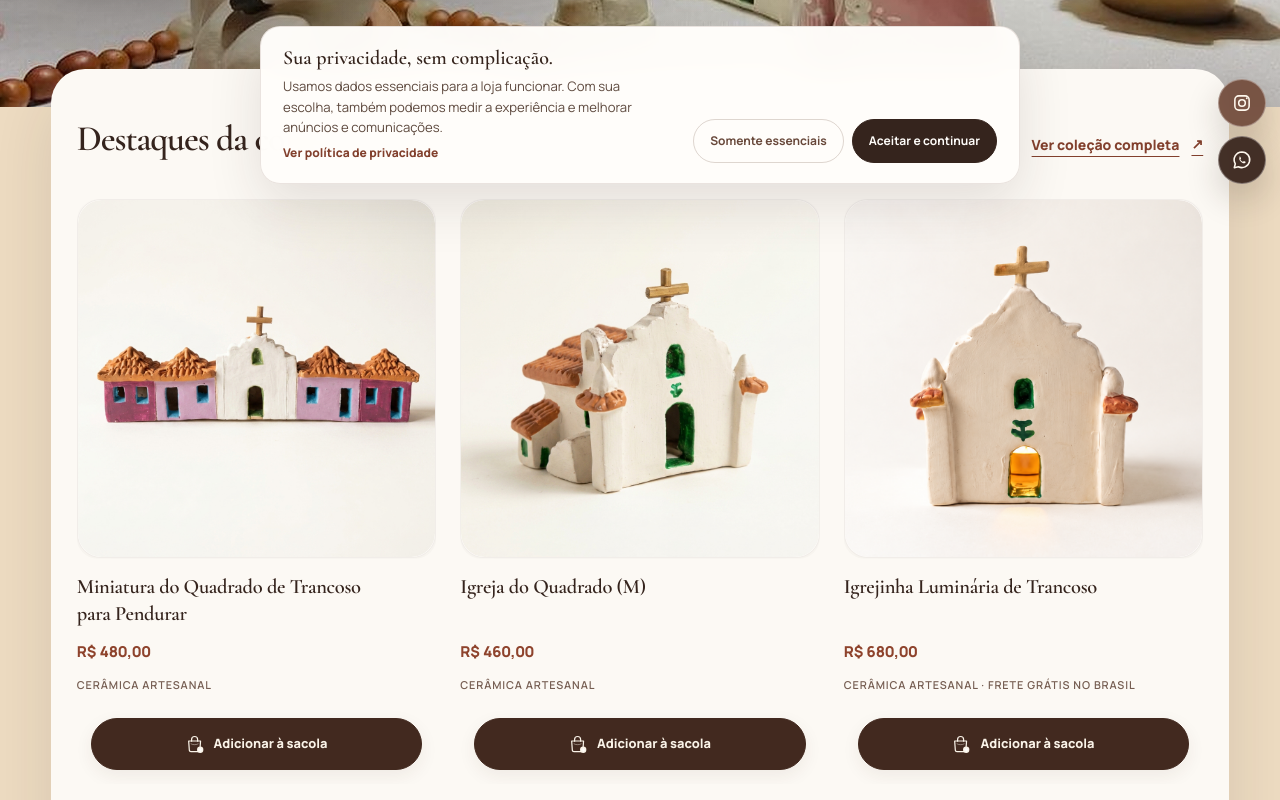
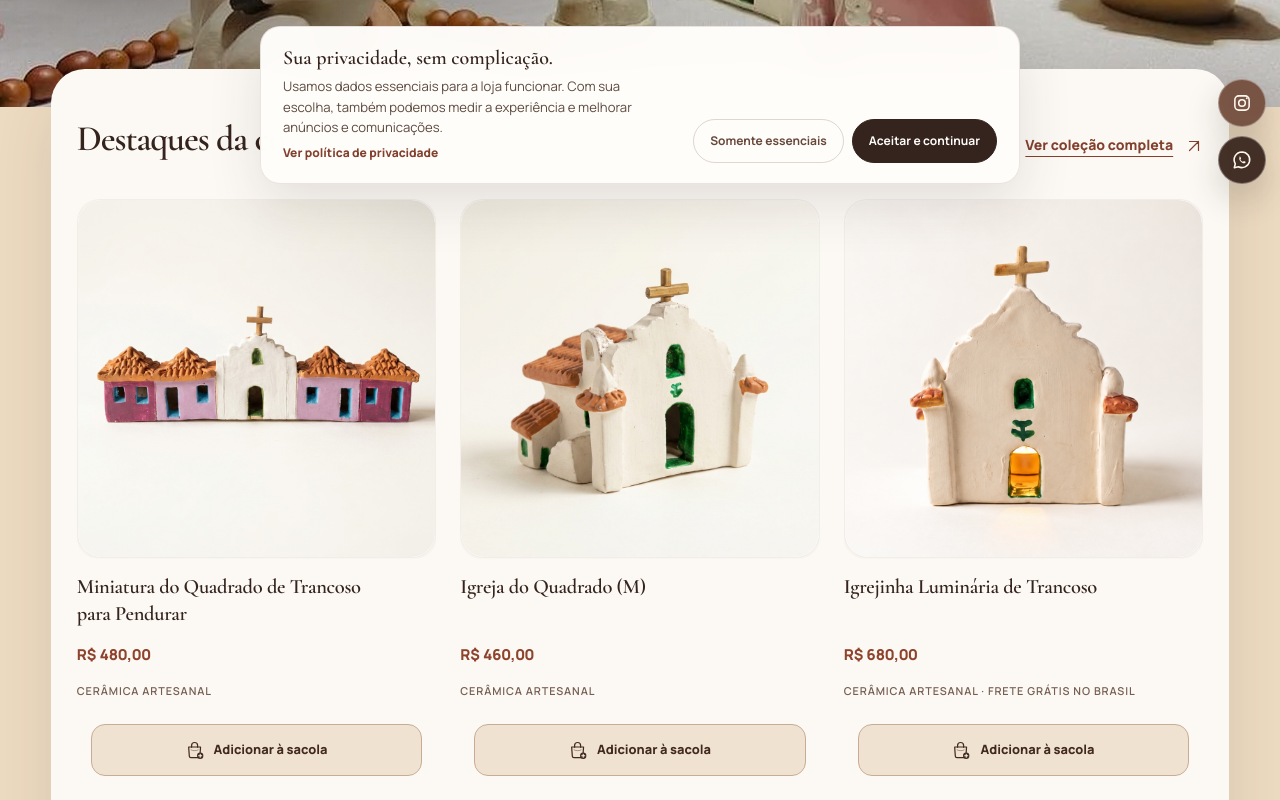
Before and after one commit to agotrancoso-create/agotrancoso-loja, a Next.js app: page / in a window 1280 px wide. Shown: the part 600-1400 px from the top of the page. Built offline with nearby package versions, Linux system fonts and the light colour scheme; no server answers.

Commit message:
Polish storefront hierarchy with consistent cards and monochrome link icons

```diff
--- a/app/google-visibility-polish.css
+++ b/app/google-visibility-polish.css
@@ -1076,3 +1076,87 @@ body .ago-home .ago-benefit-interactive {
     line-height: 1.35;
   }
 }
+
+/* Quiet, consistent finishing touches; retain the original product photographs. */
+.ago-link-arrow { display: inline-block; vertical-align: middle; flex-shrink: 0; }
+body .ago-home .product-card-copy,
+body .product-related-selection .product-card-copy {
+  display: grid;
+  grid-template-rows: minmax(3.7rem, auto) auto minmax(2.6em, auto);
+  gap: 8px !important;
+  padding-top: 16px;
+}
+body .ago-home .product-card .product-name,
+body .product-related-selection .product-card .product-name {
+  margin: 0;
+  font-size: clamp(1.1rem, 1.6vw, 1.4rem) !important;
+  line-height: 1.3 !important;
+}
+body .ago-home .product-card .current-price,
+body .product-related-selection .product-card .current-price {
+  margin: 0;
+  font-variant-numeric: tabular-nums;
+}
+body .ago-home .product-card .product-add,
+body .product-related-selection .product-card .product-add {
+  background: #efe2d1 !important;
+  color: #42291f !important;
+  border: 1px solid #c8ad96 !important;
+  border-radius: 14px !important;
+  box-shadow: none !important;
+  min-height: 48px;
+}
+body .product-card .product-image-primary,
+body .product-card:hover .product-image-primary,
+body .product-card:has(.product-card-main:focus-visible) .product-image-primary {
+  filter: none !important;
+  transform: none !important;
+}
+body .product-card::after { display: none !important; }
+body .product-card:hover,
+body .product-card:has(.product-card-main:focus-visible) {
+  transform: none !important;
+  box-shadow: none !important;
+}
+body .product-card .product-add.is-added,
+body .product-card .product-add:focus-visible {
+  background: #42291f !important;
+  color: #fffaf3 !important;
+}
+body .product-card-main:focus-visible,
+body .ago-premium-text-link:focus-visible {
+  outline: 2px solid #784b36;
+  outline-offset: 5px;
+  border-radius: 4px;
+}
+@media (hover: hover) and (pointer: fine) {
+  body .product-card .product-add:hover { background: #42291f !important; color: #fffaf3 !important; }
+}
+@media (max-width: 600px) {
+  body .ago-home .product-card-copy,
+  body .product-related-selection .product-card-copy {
+    grid-template-rows: minmax(4.5rem, auto) auto minmax(3.9em, auto);
+    gap: 6px !important;
+    padding-top: 12px;
+  }
+  body .ago-home .product-card .product-name,
+  body .product-related-selection .product-card .product-name {
+    font-size: 1.05rem !important;
+    line-height: 1.35 !important;
+  }
+  body .ago-home .product-card .product-add,
+  body .product-related-selection .product-card .product-add {
+    padding: 10px 8px !important;
+    font-size: .76rem !important;
+    border-radius: 12px !important;
+  }
+  body .ago-social-floaters { gap: 8px !important; }
+  body .ago-social-floaters .ago-social-button {
+    width: 46px !important;
+    height: 46px !important;
+    min-width: 46px !important;
+    min-height: 46px !important;
+    box-shadow: 0 3px 12px rgba(66, 41, 31, .12) !important;
+  }
+  body .ago-social-floaters .ago-social-button svg { width: 22px !important; height: 22px !important; }
+}
--- a/app/produtos/[id]/page.tsx
+++ b/app/produtos/[id]/page.tsx
@@ -221,7 +221,7 @@ export default async function ProductPage({ params }: { params: Promise<{ id: st
           <div className="site-container">
             <div className="ago-premium-section-head">
               <div><p className="eyebrow">Outras peças</p><h2 id="related-products-title">Para acompanhar sua escolha.</h2></div>
-              <Link href="/produtos" className="ago-premium-text-link">Ver coleção completa <span aria-hidden="true">↗</span></Link>
+              <Link href="/produtos" className="ago-premium-text-link">Ver coleção completa <span aria-hidden="true"><svg className="ago-link-arrow" width="18" height="18" viewBox="0 0 24 24" fill="none" stroke="currentColor" strokeWidth="1.6" strokeLinecap="round" strokeLinejoin="round" aria-hidden="true" focusable="false"><path d="M6 18 18 6M6 6h12v12" /></svg></span></Link>
             </div>
             <div className="ago-premium-product-grid product-related-grid">
               {related.map((relatedProduct) => <ProductCard key={relatedProduct.id} product={relatedProduct} listName="Produtos relacionados" />)}
```
Also changed, not shown: app/page.tsx (+1 -1 lines).
